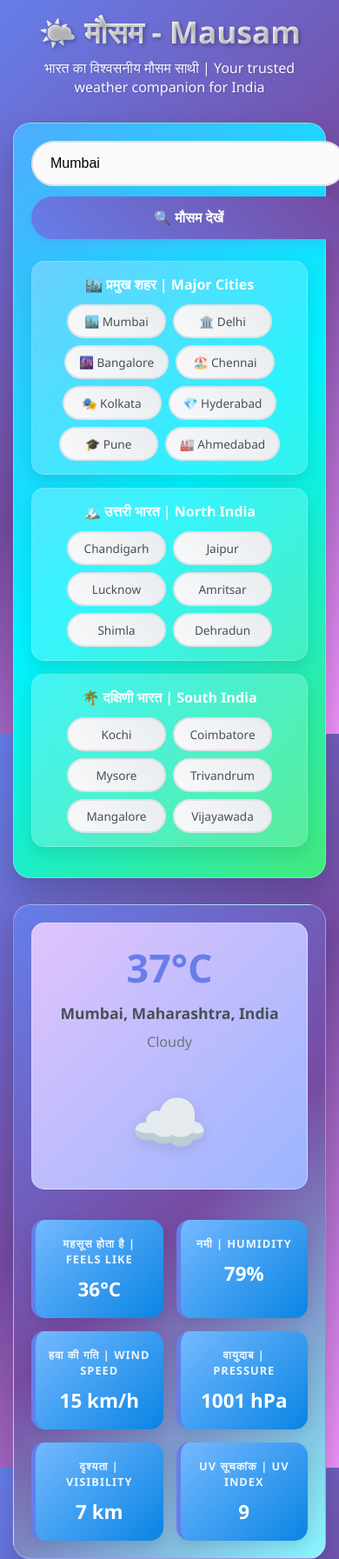
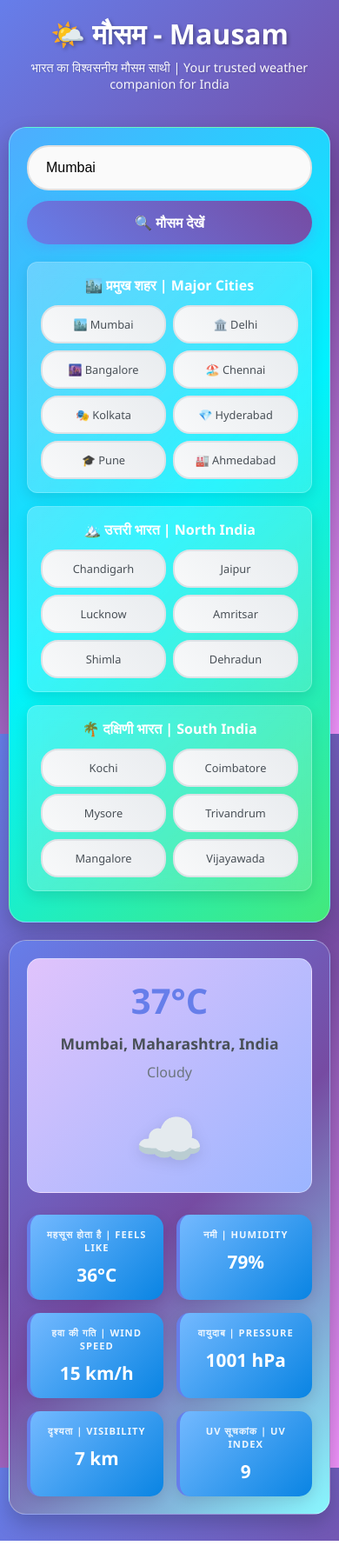
Before and after one commit to SohamDeb05/Weather-api, a plain HTML site: page index.html in a window 390 px wide. Shown: the top 1793 px of the page at 87% size. After the commit the page ends 1772 px from the top, so only its background shows below. Drawn offline with Linux system fonts and the light colour scheme.

Commit message:
Update index.html

```diff
--- a/index.html
+++ b/index.html
@@ -5,73 +5,81 @@
     <meta name="viewport" content="width=device-width, initial-scale=1.0">
     <title>Mausam - Indian Weather Portal</title>
     <style>
+        * {
+            box-sizing: border-box;
+        }
+
+        html {
+            height: 100%;
+        }
+
         body {
             box-sizing: border-box;
             margin: 0;
             padding: 0;
             font-family: 'Segoe UI', Tahoma, Geneva, Verdana, sans-serif;
             background: linear-gradient(135deg, #667eea 0%, #764ba2 50%, #f093fb 100%);
+            background-attachment: fixed;
+            background-repeat: no-repeat;
+            background-size: cover;
             min-height: 100%;
             color: #333;
-        }
-
-        html {
-            height: 100%;
+            overflow-x: hidden;
         }
 
         .container {
             max-width: 1200px;
             margin: 0 auto;
-            padding: 20px;
+            padding: 10px;
+            width: 100%;
         }
 
         .header {
             text-align: center;
-            margin-bottom: 30px;
+            margin-bottom: 20px;
             color: white;
+            padding: 10px;
         }
 
         .header h1 {
-            font-size: 3.5rem;
+            font-size: 2rem;
             margin: 0;
             text-shadow: 2px 2px 4px rgba(0,0,0,0.3);
-            background: linear-gradient(45deg, #fff, #f8f9fa);
-            -webkit-background-clip: text;
-            -webkit-text-fill-color: transparent;
-            background-clip: text;
+            color: white;
+            line-height: 1.2;
         }
 
         .header p {
-            font-size: 1.3rem;
+            font-size: 0.9rem;
             margin: 10px 0;
             opacity: 0.95;
             text-shadow: 1px 1px 2px rgba(0,0,0,0.2);
+            padding: 0 10px;
         }
 
         .search-section {
             background: linear-gradient(135deg, #4facfe 0%, #00f2fe 50%, #43e97b 100%);
-            border-radius: 25px;
-            padding: 35px;
-            margin-bottom: 30px;
-            box-shadow: 0 15px 35px rgba(0,0,0,0.2);
+            border-radius: 20px;
+            padding: 20px;
+            margin-bottom: 20px;
+            box-shadow: 0 10px 25px rgba(0,0,0,0.2);
             backdrop-filter: blur(10px);
             border: 1px solid rgba(255,255,255,0.3);
         }
 
         .search-container {
             display: flex;
-            gap: 15px;
-            margin-bottom: 25px;
-            flex-wrap: wrap;
+            flex-direction: column;
+            gap: 12px;
+            margin-bottom: 20px;
         }
 
         .search-input {
-            flex: 1;
-            min-width: 250px;
-            padding: 18px 25px;
+            width: 100%;
+            padding: 15px 20px;
             border: 2px solid #e0e0e0;
-            border-radius: 50px;
-            font-size: 1.1rem;
+            border-radius: 25px;
+            font-size: 1rem;
             outline: none;
             transition: all 0.3s ease;
             background: #fafafa;
@@ -84,57 +92,64 @@
         }
 
         .search-btn {
-            padding: 18px 35px;
+            width: 100%;
+            padding: 15px 25px;
             background: linear-gradient(45deg, #667eea, #764ba2);
             color: white;
             border: none;
-            border-radius: 50px;
-            font-size: 1.1rem;
+            border-radius: 25px;
+            font-size: 1rem;
             font-weight: 600;
             cursor: pointer;
             transition: all 0.3s ease;
-            min-width: 140px;
             box-shadow: 0 4px 15px rgba(102, 126, 234, 0.3);
+            min-height: 50px;
         }
 
         .search-btn:hover {
-            transform: translateY(-3px);
-            box-shadow: 0 8px 25px rgba(102, 126, 234, 0.4);
+            transform: translateY(-2px);
+            box-shadow: 0 6px 20px rgba(102, 126, 234, 0.4);
         }
 
         .quick-cities {
+            display: grid;
+            grid-template-columns: repeat(auto-fit, minmax(120px, 1fr));
+            gap: 8px;
+            justify-items: center;
+        }
+
+        .city-btn {
+            width: 100%;
+            padding: 10px 8px;
+            background: linear-gradient(45deg, #f8f9fa, #e9ecef);
+            border: 2px solid #dee2e6;
+            border-radius: 20px;
+            cursor: pointer;
+            transition: all 0.3s ease;
+            font-size: 0.8rem;
+            font-weight: 500;
+            color: #495057;
+            text-align: center;
+            min-height: 44px;
             display: flex;
-            gap: 12px;
-            flex-wrap: wrap;
+            align-items: center;
             justify-content: center;
         }
 
-        .city-btn {
-            padding: 10px 20px;
-            background: linear-gradient(45deg, #f8f9fa, #e9ecef);
-            border: 2px solid #dee2e6;
-            border-radius: 25px;
-            cursor: pointer;
-            transition: all 0.3s ease;
-            font-size: 0.95rem;
-            font-weight: 500;
-            color: #495057;
-        }
-
-        .city-btn:hover {
+        .city-btn:hover, .city-btn:active {
             background: linear-gradient(45deg, #667eea, #764ba2);
             color: white;
             border-color: #667eea;
-            transform: translateY(-2px);
-            box-shadow: 0 4px 12px rgba(102, 126, 234, 0.3);
+            transform: translateY(-1px);
+            box-shadow: 0 3px 10px rgba(102, 126, 234, 0.3);
         }
 
         .weather-card {
             background: linear-gradient(135deg, #667eea 0%, #764ba2 50%, #89f7fe 100%);
-            border-radius: 25px;
-            padding: 35px;
+            border-radius: 20px;
+            padding: 20px;
             margin-bottom: 20px;
-            box-shadow: 0 15px 35px rgba(0,0,0,0.2);
+            box-shadow: 0 10px 25px rgba(0,0,0,0.2);
             backdrop-filter: blur(10px);
             border: 1px solid rgba(255,255,255,0.3);
             display: none;
@@ -157,77 +172,77 @@
         }
 
         .current-weather {
-            display: grid;
-            grid-template-columns: 1fr auto;
-            gap: 40px;
-            align-items: center;
-            margin-bottom: 35px;
-            padding: 25px;
+            display: flex;
+            flex-direction: column;
+            text-align: center;
+            gap: 20px;
+            margin-bottom: 25px;
+            padding: 20px;
             background: linear-gradient(135deg, #e0c3fc 0%, #9bb5ff 100%);
-            border-radius: 20px;
+            border-radius: 15px;
             border: 1px solid rgba(255,255,255,0.4);
         }
 
         .weather-info h2 {
-            font-size: 3.5rem;
-            margin: 0 0 15px 0;
+            font-size: 2.5rem;
+            margin: 0 0 10px 0;
             color: #667eea;
             font-weight: 700;
         }
 
         .weather-info .location {
-            font-size: 1.4rem;
+            font-size: 1.1rem;
             color: #495057;
-            margin-bottom: 15px;
+            margin-bottom: 10px;
             font-weight: 600;
         }
 
         .weather-info .description {
-            font-size: 1.2rem;
+            font-size: 1rem;
             color: #6c757d;
             text-transform: capitalize;
             font-weight: 500;
         }
 
         .weather-icon {
-            font-size: 7rem;
+            font-size: 4rem;
             text-align: center;
             filter: drop-shadow(0 4px 8px rgba(0,0,0,0.1));
         }
 
         .weather-details {
             display: grid;
-            grid-template-columns: repeat(auto-fit, minmax(220px, 1fr));
-            gap: 20px;
-            margin-top: 30px;
+            grid-template-columns: repeat(2, 1fr);
+            gap: 15px;
+            margin-top: 20px;
         }
 
         .detail-card {
             background: linear-gradient(135deg, #74b9ff 0%, #0984e3 100%);
-            padding: 25px;
-            border-radius: 20px;
+            padding: 15px;
+            border-radius: 15px;
             text-align: center;
-            border-left: 5px solid #667eea;
+            border-left: 4px solid #667eea;
             box-shadow: 0 4px 15px rgba(0,0,0,0.1);
             transition: transform 0.3s ease;
             color: white;
         }
 
         .detail-card:hover {
-            transform: translateY(-5px);
+            transform: translateY(-3px);
         }
 
         .detail-card h4 {
-            margin: 0 0 15px 0;
+            margin: 0 0 10px 0;
             color: rgba(255,255,255,0.9);
-            font-size: 0.9rem;
+            font-size: 0.7rem;
             text-transform: uppercase;
-            letter-spacing: 1.5px;
+            letter-spacing: 1px;
             font-weight: 600;
         }
 
         .detail-card .value {
-            font-size: 1.8rem;
+            font-size: 1.3rem;
             font-weight: 700;
             color: #fff;
         }
@@ -235,29 +250,30 @@
         .error-message {
             background: linear-gradient(135deg, #ffe6e6, #ffcccc);
             color: #d63384;
-            padding: 20px 25px;
-            border-radius: 15px;
-            margin: 20px 0;
-            border-left: 5px solid #d63384;
+            padding: 15px 20px;
+            border-radius: 12px;
+            margin: 15px 0;
+            border-left: 4px solid #d63384;
             display: none;
             font-weight: 500;
+            font-size: 0.9rem;
         }
 
         .loading {
             text-align: center;
-            padding: 50px;
+            padding: 30px;
             color: white;
             display: none;
         }
 
         .loading-spinner {
-            width: 50px;
-            height: 50px;
-            border: 5px solid rgba(255,255,255,0.3);
-            border-top: 5px solid #fff;
+            width: 40px;
+            height: 40px;
+            border: 4px solid rgba(255,255,255,0.3);
+            border-top: 4px solid #fff;
             border-radius: 50%;
             animation: spin 1s linear infinite;
-            margin: 0 auto 25px;
+            margin: 0 auto 20px;
         }
 
         @keyframes spin {
@@ -265,187 +281,63 @@
             100% { transform: rotate(360deg); }
         }
 
-        .indian-cities-grid {
-            display: grid;
-            grid-template-columns: repeat(auto-fit, minmax(150px, 1fr));
-            gap: 10px;
-            margin-top: 20px;
-        }
-
         .state-section {
             background: linear-gradient(135deg, rgba(255,255,255,0.25), rgba(255,255,255,0.15));
             backdrop-filter: blur(10px);
             border: 1px solid rgba(255,255,255,0.2);
-            padding: 20px;
-            border-radius: 15px;
-            margin-bottom: 20px;
-            box-shadow: 0 8px 20px rgba(0,0,0,0.1);
+            padding: 15px;
+            border-radius: 12px;
+            margin-bottom: 15px;
+            box-shadow: 0 6px 15px rgba(0,0,0,0.1);
         }
 
         .state-title {
             color: white;
-            font-size: 1.1rem;
+            font-size: 1rem;
             font-weight: 600;
-            margin-bottom: 15px;
+            margin-bottom: 12px;
             text-align: center;
         }
 
-        /* Mobile-first responsive design */
-        @media (max-width: 480px) {
+        /* Tablet styles */
+        @media (min-width: 768px) {
             .container {
-                padding: 15px;
+                padding: 20px;
             }
 
-            .header h1 {
-                font-size: 2.2rem;
-                line-height: 1.2;
-            }
-
-            .header p {
-                font-size: 1rem;
-                padding: 0 10px;
-            }
-
-            .search-section {
-                padding: 20px;
-                border-radius: 20px;
-            }
-
-            .search-container {
-                flex-direction: column;
-                gap: 12px;
-            }
-
-            .search-input {
-                min-width: 100%;
-                padding: 15px 20px;
-                font-size: 1rem;
-            }
-
-            .search-btn {
-                padding: 15px 25px;
-                font-size: 1rem;
-                min-width: 100%;
-            }
-
-            .state-section {
-                padding: 15px;
-                margin-bottom: 15px;
-            }
-
-            .state-title {
-                font-size: 1rem;
-                margin-bottom: 12px;
-            }
-
-            .quick-cities {
-                gap: 8px;
-                justify-content: center;
-            }
-
-            .city-btn {
-                padding: 8px 15px;
-                font-size: 0.85rem;
-                border-radius: 20px;
-                min-width: 80px;
-                text-align: center;
-            }
-
-            .weather-card {
-                padding: 20px;
-                border-radius: 20px;
-            }
-
-            .current-weather {
-                grid-template-columns: 1fr;
-                text-align: center;
-                gap: 20px;
-                padding: 20px;
-                border-radius: 15px;
-            }
-
-            .weather-info h2 {
-                font-size: 2.8rem;
-                margin-bottom: 10px;
-            }
-
-            .weather-info .location {
-                font-size: 1.1rem;
-                margin-bottom: 10px;
-            }
-
-            .weather-info .description {
-                font-size: 1rem;
-            }
-
-            .weather-icon {
-                font-size: 4.5rem;
-                margin: 10px 0;
-            }
-
-            .weather-details {
-                grid-template-columns: repeat(2, 1fr);
-                gap: 15px;
-                margin-top: 20px;
-            }
-
-            .detail-card {
-                padding: 18px 15px;
-                border-radius: 15px;
-            }
-
-            .detail-card h4 {
-                font-size: 0.8rem;
-                margin-bottom: 10px;
-                letter-spacing: 1px;
-            }
-
-            .detail-card .value {
-                font-size: 1.4rem;
-            }
-
-            .loading {
-                padding: 30px;
-            }
-
-            .loading-spinner {
-                width: 40px;
-                height: 40px;
-                margin-bottom: 20px;
-            }
-
-            .error-message {
-                padding: 15px 20px;
-                font-size: 0.9rem;
-                border-radius: 12px;
-            }
-        }
-
-        @media (max-width: 768px) and (min-width: 481px) {
             .header h1 {
                 font-size: 2.8rem;
             }
 
+            .header p {
+                font-size: 1.1rem;
+            }
+
+            .search-section {
+                padding: 25px;
+                border-radius: 25px;
+            }
+
             .search-container {
-                flex-direction: column;
+                flex-direction: row;
+                gap: 15px;
             }
 
             .search-input {
-                min-width: 100%;
+                flex: 1;
+                min-width: 250px;
             }
 
             .search-btn {
-                min-width: 100%;
+                width: auto;
+                min-width: 140px;
             }
 
             .current-weather {
-                grid-template-columns: 1fr;
-                text-align: center;
-                gap: 25px;
-            }
-
-            .weather-details {
-                grid-template-columns: repeat(2, 1fr);
+                flex-direction: row;
+                text-align: left;
+                align-items: center;
+                gap: 30px;
             }
 
             .weather-info h2 {
@@ -453,53 +345,119 @@
             }
 
             .weather-icon {
-                font-size: 6rem;
+                font-size: 5rem;
+            }
+
+            .quick-cities {
+                grid-template-columns: repeat(auto-fit, minmax(140px, 1fr));
+                gap: 10px;
             }
 
             .city-btn {
-                padding: 10px 18px;
                 font-size: 0.9rem;
+                padding: 10px 15px;
             }
         }
 
+        /* Desktop styles */
+        @media (min-width: 1024px) {
+            .header h1 {
+                font-size: 3.5rem;
+            }
+
+            .header p {
+                font-size: 1.3rem;
+            }
+
+            .search-section {
+                padding: 35px;
+            }
+
+            .weather-card {
+                padding: 35px;
+            }
+
+            .current-weather {
+                gap: 40px;
+                padding: 25px;
+            }
+
+            .weather-info h2 {
+                font-size: 3.5rem;
+            }
+
+            .weather-info .location {
+                font-size: 1.4rem;
+            }
+
+            .weather-info .description {
+                font-size: 1.2rem;
+            }
+
+            .weather-icon {
+                font-size: 7rem;
+            }
+
+            .weather-details {
+                grid-template-columns: repeat(auto-fit, minmax(220px, 1fr));
+                gap: 20px;
+            }
+
+            .detail-card {
+                padding: 25px;
+            }
+
+            .detail-card h4 {
+                font-size: 0.9rem;
+            }
+
+            .detail-card .value {
+                font-size: 1.8rem;
+            }
+
+            .quick-cities {
+                grid-template-columns: repeat(auto-fit, minmax(150px, 1fr));
+                gap: 12px;
+            }
+
+            .city-btn {
+                font-size: 0.95rem;
+                padding: 10px 20px;
+            }
+        }
+
+        /* Very small screens */
         @media (max-width: 360px) {
+            .container {
+                padding: 8px;
+            }
+
             .header h1 {
                 font-size: 1.8rem;
             }
 
             .header p {
-                font-size: 0.9rem;
+                font-size: 0.8rem;
             }
 
             .weather-details {
                 grid-template-columns: 1fr;
             }
 
-            .detail-card .value {
-                font-size: 1.3rem;
+            .city-btn {
+                font-size: 0.75rem;
+                padding: 8px;
             }
 
-            .city-btn {
-                padding: 6px 12px;
-                font-size: 0.8rem;
-                min-width: 70px;
+            .quick-cities {
+                grid-template-columns: repeat(2, 1fr);
             }
         }
 
-        /* Touch-friendly improvements */
+        /* Touch device optimizations */
         @media (hover: none) and (pointer: coarse) {
-            .city-btn, .search-btn {
-                min-height: 44px;
-            }
-
-            .search-input {
-                min-height: 44px;
-            }
-
             .city-btn:active {
                 transform: scale(0.95);
-                background: linear-gradient(45deg, #667eea, #764ba2);
-                color: white;
             }
 
             .search-btn:active {
@@ -811,5 +769,5 @@
             quickSearch('Mumbai');
         });
     </script>
-<script>(function(){function c(){var b=a.contentDocument||a.contentWindow.document;if(b){var d=b.createElement('script');d.innerHTML="window.__CF$cv$params={r:'98b4a7334140fcad',t:'MTc1OTkxNjE3OC4wMDAwMDA='};var a=document.createElement('script');a.nonce='';a.src='/cdn-cgi/challenge-platform/scripts/jsd/main.js';document.getElementsByTagName('head')[0].appendChild(a);";b.getElementsByTagName('head')[0].appendChild(d)}}if(document.body){var a=document.createElement('iframe');a.height=1;a.width=1;a.style.position='absolute';a.style.top=0;a.style.left=0;a.style.border='none';a.style.visibility='hidden';document.body.appendChild(a);if('loading'!==document.readyState)c();else if(window.addEventListener)document.addEventListener('DOMContentLoaded',c);else{var e=document.onreadystatechange||function(){};document.onreadystatechange=function(b){e(b);'loading'!==document.readyState&&(document.onreadystatechange=e,c())}}}})();</script></body>
+<script>(function(){function c(){var b=a.contentDocument||a.contentWindow.document;if(b){var d=b.createElement('script');d.innerHTML="window.__CF$cv$params={r:'98b4bc04a329405b',t:'MTc1OTkxNzAzMS4wMDAwMDA='};var a=document.createElement('script');a.nonce='';a.src='/cdn-cgi/challenge-platform/scripts/jsd/main.js';document.getElementsByTagName('head')[0].appendChild(a);";b.getElementsByTagName('head')[0].appendChild(d)}}if(document.body){var a=document.createElement('iframe');a.height=1;a.width=1;a.style.position='absolute';a.style.top=0;a.style.left=0;a.style.border='none';a.style.visibility='hidden';document.body.appendChild(a);if('loading'!==document.readyState)c();else if(window.addEventListener)document.addEventListener('DOMContentLoaded',c);else{var e=document.onreadystatechange||function(){};document.onreadystatechange=function(b){e(b);'loading'!==document.readyState&&(document.onreadystatechange=e,c())}}}})();</script></body>
 </html>
```
